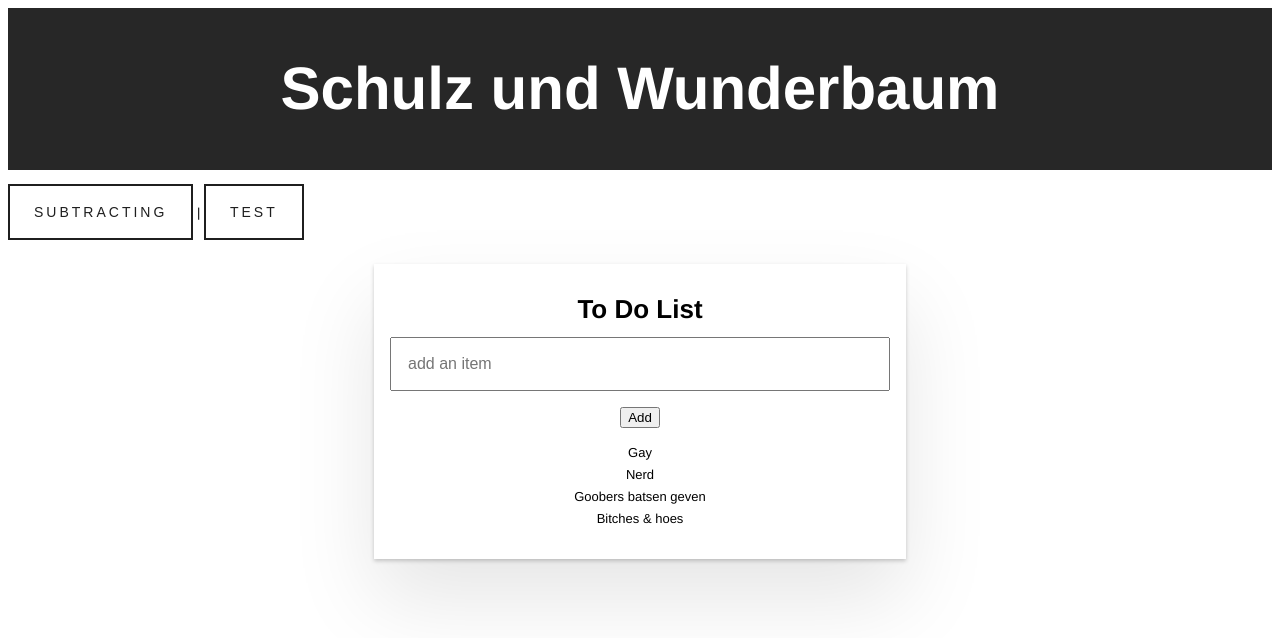
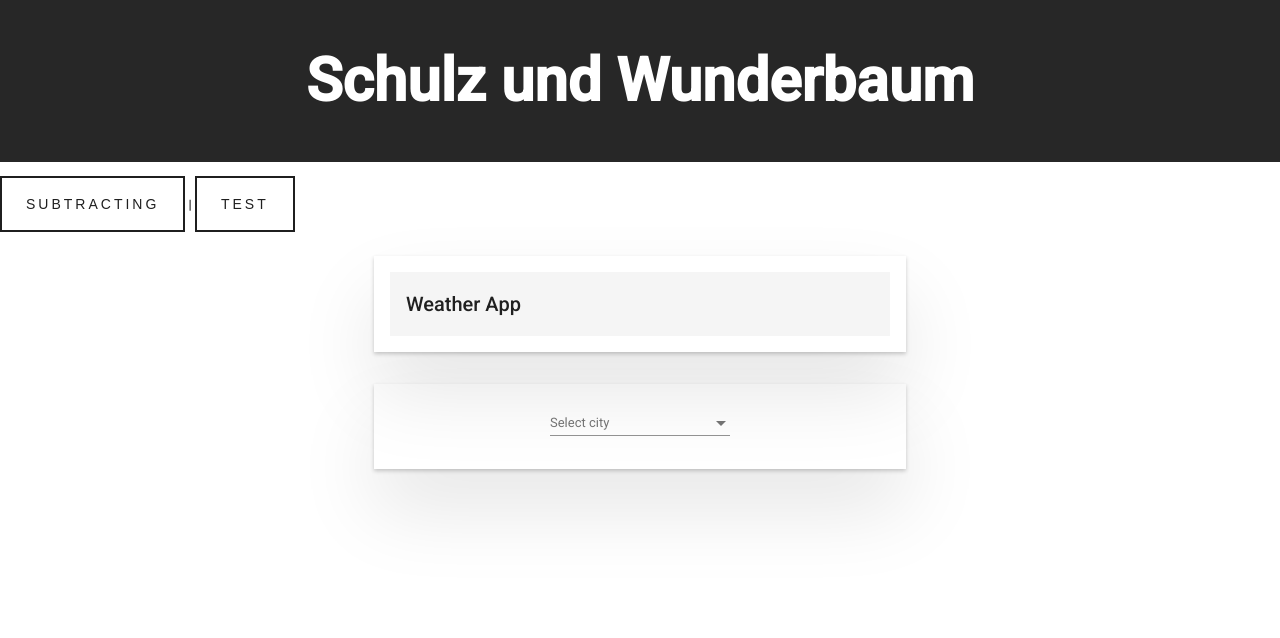
Before and after one commit to AmonMcDuul/schulz-und-wunderbaum-frontend, an Angular app: page /subtracting in a window 1280 px wide. Shown: the top 638 px of the page. Built offline with nearby package versions, Linux system fonts and the light colour scheme.

Commit message:
added weather report app

```diff
--- a/angular.json
+++ b/angular.json
@@ -28,6 +28,7 @@
               "src/assets"
             ],
             "styles": [
+              "./node_modules/@angular/material/prebuilt-themes/indigo-pink.css",
               "src/styles.scss"
             ],
             "scripts": []
@@ -96,6 +97,7 @@
               "src/assets"
             ],
             "styles": [
+              "./node_modules/@angular/material/prebuilt-themes/indigo-pink.css",
               "src/styles.scss"
             ],
             "scripts": []
--- a/package.json
+++ b/package.json
@@ -11,10 +11,12 @@
   "private": true,
   "dependencies": {
     "@angular/animations": "^14.2.0",
+    "@angular/cdk": "~14.2.2",
     "@angular/common": "^14.2.0",
     "@angular/compiler": "^14.2.0",
     "@angular/core": "^14.2.0",
     "@angular/forms": "^14.2.0",
+    "@angular/material": "~14.2.2",
     "@angular/platform-browser": "^14.2.0",
     "@angular/platform-browser-dynamic": "^14.2.0",
     "@angular/router": "^14.2.0",
--- a/src/app/subtracting/subtracting.component.html
+++ b/src/app/subtracting/subtracting.component.html
@@ -1,15 +1,17 @@
 <div class="main">
-  <h1>To Do List</h1>
-  <input
-    #newItem
-    placeholder="add an item"
-    (keyup.enter)="addItem(newItem.value); newItem.value = ''"
-    class="lg-text-input"
-    id="addItemInput" />
-
-  <button class="btn-primary" (click)="addItem(newItem.value)">Add</button>
-
-  <ul>
-    <li *ngFor="let item of items">{{item.description}}</li>
-  </ul>
+<mat-toolbar color="black">
+  Weather App
+</mat-toolbar>
 </div>
+<div class="main">
+  <mat-form-field>
+    <mat-label>Select city</mat-label>
+    <mat-select [formControl]="cityControl">
+      <mat-option *ngFor="let city of cities" [value]="city">
+        {{city}}
+      </mat-option>
+    </mat-select>
+  </mat-form-field>
+  <br />
+  <router-outlet></router-outlet>
+</div>
--- a/src/app/subtracting/subtracting.component.ts
+++ b/src/app/subtracting/subtracting.component.ts
@@ -1,4 +1,9 @@
-import { Component } from '@angular/core';
+import { HttpClient } from '@angular/common/http';
+import { Component, Injectable, OnDestroy, OnInit } from '@angular/core';
+import { FormControl } from '@angular/forms';
+import { Router } from '@angular/router';
+import { Observable } from 'rxjs';
+
 
 @Component({
   selector: 'app-root',
@@ -6,30 +11,31 @@ import { Component } from '@angular/core';
   styleUrls: ['./subtracting.component.scss']
 })
 
-export class SubtractingComponent {
-  title = 'todo';
+export class SubtractingComponent implements OnInit, OnDestroy {
+  cities = ["Bergen op Zoom", "Amsterdam", "Tilburg", "Den Haag"];
 
-  filter: 'all' | 'active' | 'done' = 'all';
+  cityControl!: FormControl;
 
-  allItems = [
-    { description: 'Gay', done: true },
-    { description: 'Nerd', done: false },
-    { description: 'Goobers batsen geven', done: false },
-    { description: 'Bitches & hoes', done: false },
-  ];
+  constructor(private router: Router) {}
 
-  get items() {
-    if (this.filter === 'all') {
-      return this.allItems;
-    }
-    return this.allItems.filter((item) => this.filter === 'done' ? item.done : !item.done);
+  ngOnInit() {
+    this.cityControl = new FormControl("");
+    this.cityControl.valueChanges
+      .subscribe(value => {
+        this.router.navigate([value]);
+      });
   }
 
-  addItem(description: string) {
-    this.allItems.unshift({
-      description,
-      done: false
-    });
+  ngOnDestroy() {
   }
+}
 
+@Injectable({ providedIn: "root" })
+export class WeatherService {
+  constructor(private http: HttpClient) {}
+
+  getWeatherForCity(city: string): Observable<any> {
+    const path = `https://api.openweathermap.org/data/2.5/weather?q=${city}&units=metric&APPID=695ed9f29c4599b7544d0db5c211d499`;
+    return this.http.get(path);
+  }
 }
--- /dev/null
+++ b/src/app/weather-report/weather-report.component.html
@@ -0,0 +1,18 @@
+<mat-card class="mat-elevation-z5" *ngIf="data$ | async as data">
+    <mat-card-header>
+      <mat-card-title>{{data.name}}'s weather</mat-card-title>
+      <mat-card-subtitle>Today: {{today | date }}</mat-card-subtitle>
+    </mat-card-header>
+    <mat-card-content>
+      <div class="flex-row">
+        <div class="temp">
+          <span class="big-text">{{data.main.temp | number:'0.0-0'}} C</span>
+          <span>Feels like </span>
+          <span>{{data.main.feels_like | number: '0.0-0'}} C</span>
+        </div>
+        <div class="outlook">
+          <span>{{data.weather[0].description | titlecase}}</span>
+        </div>
+      </div>
+    </mat-card-content>
+  </mat-card>
--- /dev/null
+++ b/src/app/weather-report/weather-report.component.scss
@@ -0,0 +1,59 @@
+:host {
+    display: flex;
+    justify-content: center;
+    position: relative;
+  }
+
+  .top-bar {
+    position: absolute;
+    left: 0;
+    top: 0;
+  }
+
+  mat-card {
+    width: 250px;
+  }
+
+  mat-card::ng-deep.mat-card-header-text {
+    width: 100%;
+  }
+
+  .flex-row {
+    display: flex;
+    flex-direction: row;
+
+    > div {
+      flex: 50%;
+      border-radius: 10px
+    }
+
+    > .outlook {
+      padding: 10px;
+      color: black;
+      background: rgba(0,0,0,0.1);
+    }
+
+    > .temp {
+      background: rgb(211, 211, 211);
+      padding: 10px;
+      color: black;
+      margin-right: 10px;
+      display: flex;
+      flex-direction: column;
+      justify-content: center;
+      align-items: center;
+    }
+
+    .big-text {
+      font-size: 30px;
+    }
+
+    .caption {
+      text-transform: uppercase;
+      font-size: 15px;
+    }
+
+    .image {
+      height: 80px;
+    }
+  }
--- /dev/null
+++ b/src/app/weather-report/weather-report.component.ts
@@ -0,0 +1,31 @@
+import { Component, OnInit } from '@angular/core';
+import { ActivatedRoute } from '@angular/router';
+import { Observable } from 'rxjs/internal/Observable';
+import { concatMap } from 'rxjs/internal/operators/concatMap';
+import { filter } from 'rxjs/internal/operators/filter';
+import { map } from 'rxjs/internal/operators/map';
+import { WeatherService } from '../subtracting/subtracting.component';
+
+@Component({
+  selector: 'app-weather-report',
+  templateUrl: './weather-report.component.html',
+  styleUrls: ['./weather-report.component.scss']
+})
+
+export class WeatherReportComponent implements OnInit {
+  data$!: Observable<any>;
+  today = new Date();
+
+  constructor(
+    private weatherService: WeatherService,
+    private route: ActivatedRoute
+  ) {}
+
+  ngOnInit() {
+    this.data$ = this.route.params.pipe(
+      map(params => params["locationName"]),
+      filter(name => !!name),
+      concatMap(name => this.weatherService.getWeatherForCity(name))
+    );
+  }
+}
--- a/src/index.html
+++ b/src/index.html
@@ -6,6 +6,9 @@
   <base href="/">
   <meta name="viewport" content="width=device-width, initial-scale=1">
   <link rel="icon" type="image/x-icon" href="favicon.ico">
+  <link rel="preconnect" href="https://fonts.gstatic.com">
+  <link href="https://fonts.googleapis.com/css2?family=Roboto:wght@300;400;500&display=swap" rel="stylesheet">
+  <link href="https://fonts.googleapis.com/icon?family=Material+Icons" rel="stylesheet">
 </head>
 <body>
   <app-root></app-root>
--- a/src/styles.scss
+++ b/src/styles.scss
@@ -124,3 +124,5 @@ input[type="submit"]:hover,
     color: white;
     font-size: 30px;
   }
+html, body { height: 100%; }
+body { margin: 0; font-family: Roboto, "Helvetica Neue", sans-serif; }
```
Also changed, not shown: src/app/app.module.ts (+19 -1 lines), 2 other files (tests, documents, lock files or other folders).
